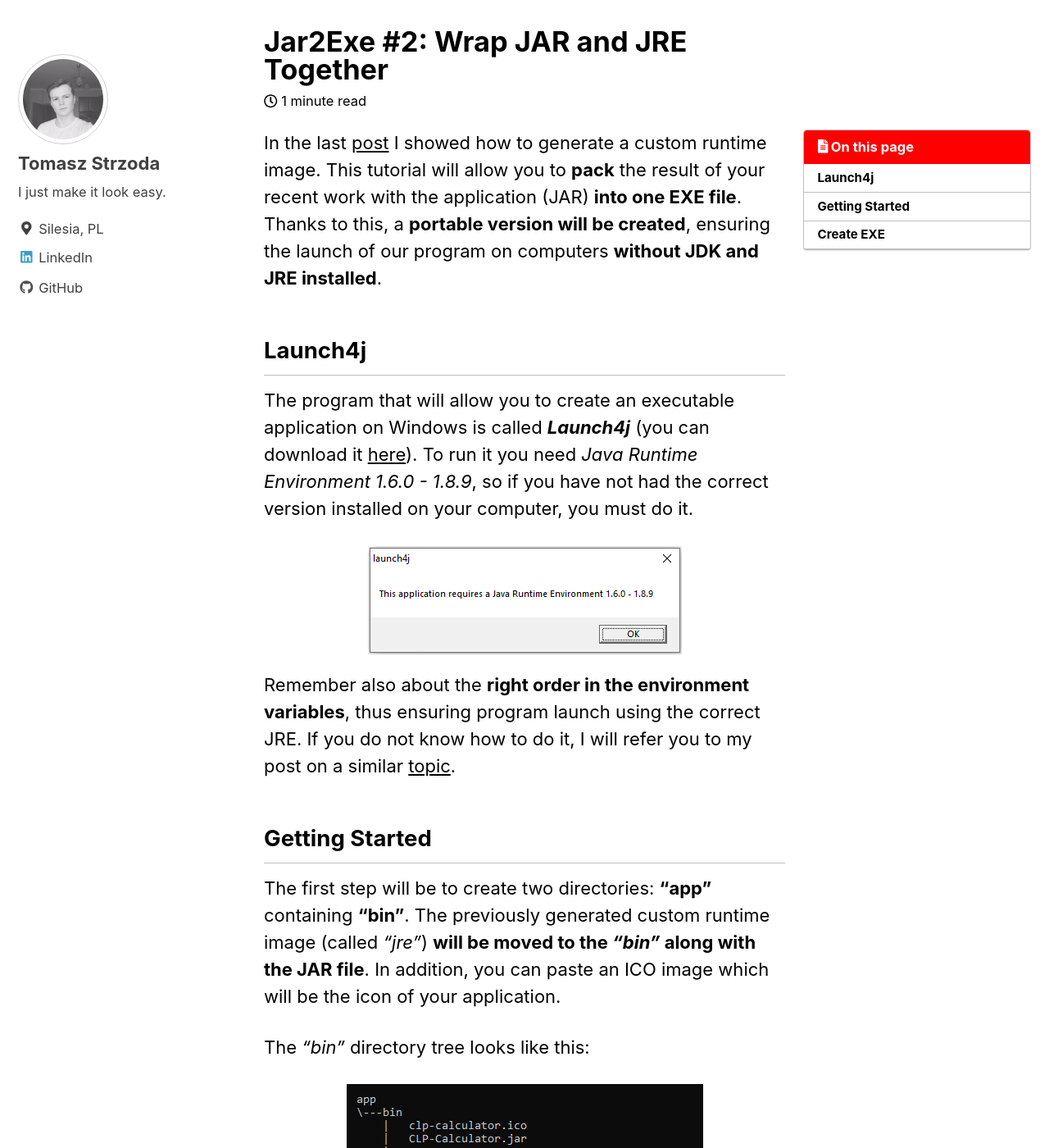
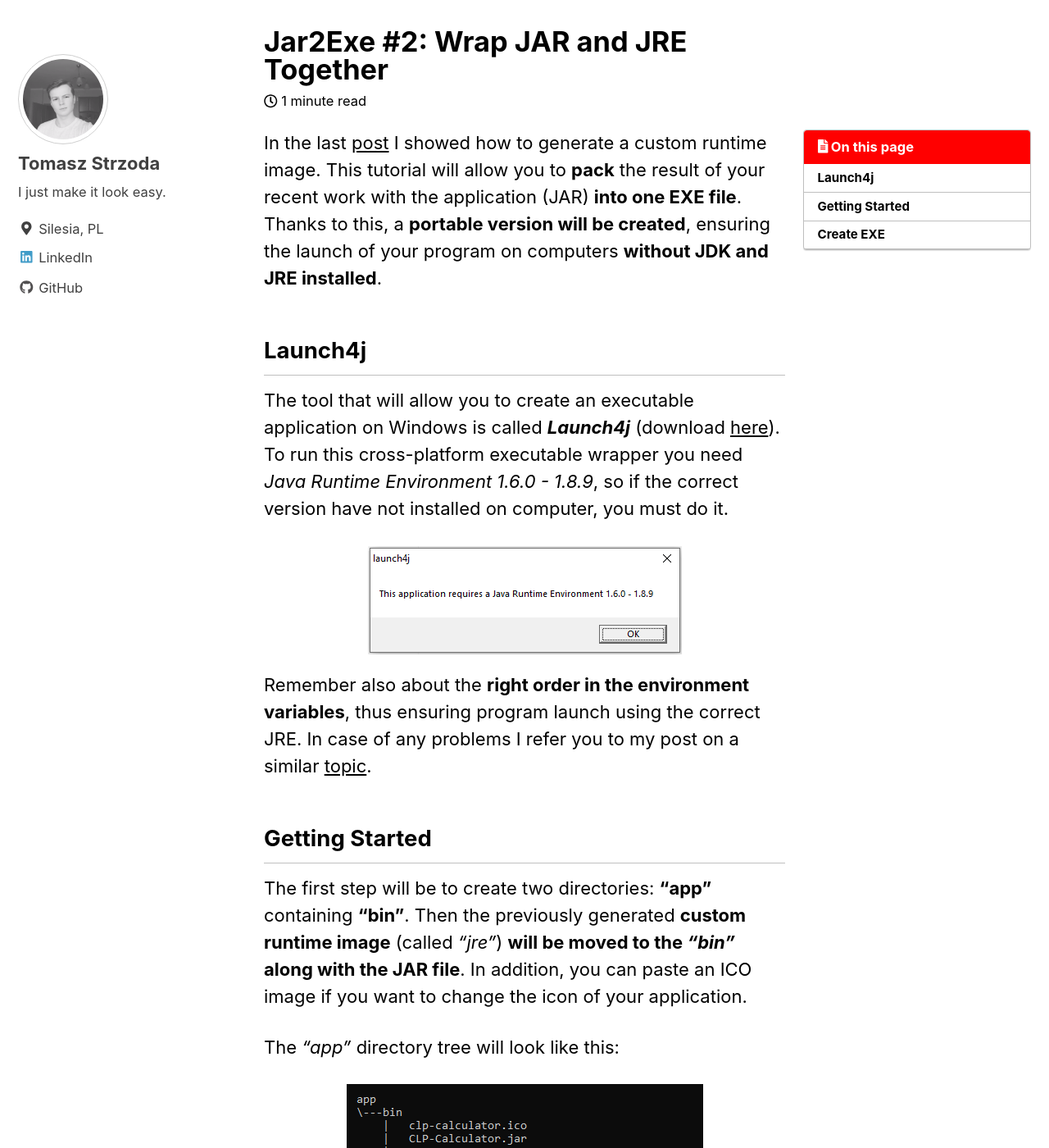
Before and after one commit to DrDEXT3R/DrDEXT3R.github.io, a Jekyll site: the page built from _posts/2020-01-10-wrap-jar-and-jre-together.md, in a window 1280 px wide and 1400 px high, scrolled down 548 px. Shown: the whole window at 82% size. Built offline with Jekyll 4.4.1, drawn with Linux system fonts in a browser that asks for light colours; cached includes are drawn as plain includes; comment, search, counter and statistics services are not loaded; some of the changed text lies outside the part shown.

Commit message:
Update wrap-jar-and-jre-together

```diff
--- a/_posts/2020-01-10-wrap-jar-and-jre-together.md
+++ b/_posts/2020-01-10-wrap-jar-and-jre-together.md
@@ -10,36 +10,36 @@ header:
     image: "/assets/images/blog/wrap-jar-and-jre-together/header-image.png"
     teaser: "/assets/images/blog/wrap-jar-and-jre-together/header-image-teaser.png"
     og_image: "/assets/images/blog/wrap-jar-and-jre-together/header-image-teaser.png"
-excerpt: "This tutorial will allow you to pack the result of your recent work with the application (JAR) into one EXE file. Thanks to this, a portable version will be created, ensuring the launch of our program on computers without JDK and JRE installed."
+excerpt: "This tutorial will allow you to pack the result of your recent work with the application (JAR) into one EXE file. Thanks to this, a portable version will be created, ensuring the launch of your program on computers without JDK and JRE installed."
 ---
 
-In the last <a href="/java/creating-custom-runtime-image/" target="_blank">post</a> I showed how to generate a custom runtime image. This tutorial will allow you to **pack** the result of your recent work with the application (JAR) **into one EXE file**. Thanks to this, a **portable version will be created**, ensuring the launch of our program on computers **without JDK and JRE installed**.
+In the last <a href="/java/creating-custom-runtime-image/" target="_blank">post</a> I showed how to generate a custom runtime image. This tutorial will allow you to **pack** the result of your recent work with the application (JAR) **into one EXE file**. Thanks to this, a **portable version will be created**, ensuring the launch of your program on computers **without JDK and JRE installed**.
 
 ## Launch4j
-The program that will allow you to create an executable application on Windows is called ***Launch4j*** (you can download it <a href="https://sourceforge.net/projects/launch4j/" target="_blank">here</a>). To run it you need *Java Runtime Environment 1.6.0 - 1.8.9*, so if you have not had the correct version installed on your computer, you must do it.
+The tool that will allow you to create an executable application on Windows is called ***Launch4j*** (download <a href="https://sourceforge.net/projects/launch4j/" target="_blank">here</a>). To run this cross-platform executable wrapper you need *Java Runtime Environment 1.6.0 - 1.8.9*, so if the correct version have not installed on computer, you must do it.
 
 <div style="text-align: center;">
     <img alt="result" src="/assets/images/blog/wrap-jar-and-jre-together/launch4j_error.png">
 </div>
 
-Remember also about the **right order in the environment variables**, thus ensuring program launch using the correct JRE. If you do not know how to do it, I will refer you to my post on a similar <a href="/java/your-javafx-app-on-jdk-11-&-openjfx/#openjdk-installation-on-windows" target="_blank">topic</a>.
+Remember also about the **right order in the environment variables**, thus ensuring program launch using the correct JRE. In case of any problems I refer you to my post on a similar <a href="/java/your-javafx-app-on-jdk-11-&-openjfx/#openjdk-installation-on-windows" target="_blank">topic</a>.
 
 ## Getting Started
-The first step will be to create two directories: **"app"** containing **"bin"**. The previously generated custom runtime image (called *"jre"*) **will be moved to the *"bin"* along with the JAR file**. In addition, you can paste an ICO image which will be the icon of your application.
+The first step will be to create two directories: **"app"** containing **"bin"**. Then the previously generated **custom runtime image** (called *"jre"*) **will be moved to the *"bin"* along with the JAR file**. In addition, you can paste an ICO image if you want to change the icon of your application.
 
-The *"bin"* directory tree looks like this:
+The *"app"* directory tree will look like this:
 <div style="text-align: center;">
     <img alt="result" src="/assets/images/blog/wrap-jar-and-jre-together/tree.png">
 </div>
 
 Note!
-If you follow my previous post, there is also an application JAR file in the *"jre"* directory that you no longer need - delete it.
+If you follow my previous post, *"jre"* also has the same JAR file, so delete it.
 
 ## Create EXE
-Run *Launch4j* if you have not already done so and fill in the appropriate fields:
+Run *Launch4j* and fill in the appropriate fields:
 - output file
 - jar
-- icon
+- icon (optionally)
 
 <div style="text-align: center;">
     <img alt="result" src="/assets/images/blog/wrap-jar-and-jre-together/basic.png">
@@ -52,10 +52,10 @@ Run *Launch4j* if you have not already done so and fill in the appropriate field
     <img alt="result" src="/assets/images/blog/wrap-jar-and-jre-together/jre.png">
 </div>
 
-Now you can press *"build wrapper"* and name the configuration file.
+Now press *"build wrapper"* and name the configuration file.
 
 <div style="text-align: center;">
     <img alt="result" src="/assets/images/blog/wrap-jar-and-jre-together/build.png">
 </div>
 
-If all goes well, you can delete the JAR and CFG file. The *"app"* directory is **a portable version of the application** that can be run on other computers.
+If all goes well, delete the unnecessary JAR and CFG files. The *"app"* directory is **a portable version of the application** that can be run on other computers.
```
